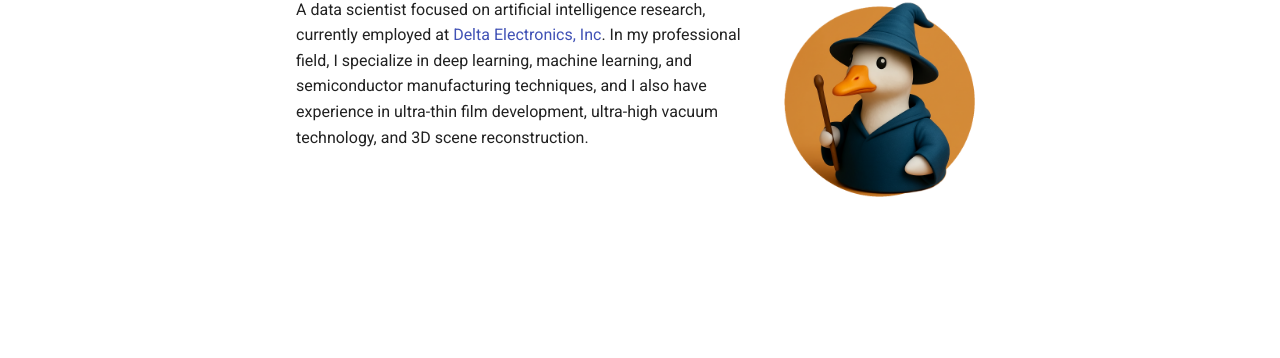
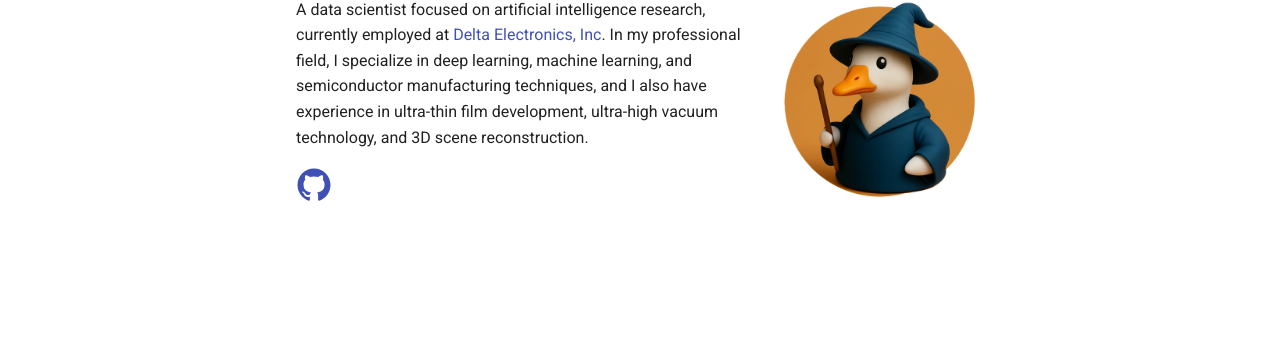
Before and after one commit to jrunkening/jrunkening, an MkDocs documentation site: the page built from docs/index.md, in a window 1280 px wide. Shown: the part 257-615 px from the top of the page. Built offline with MkDocs 1.6.1 and Material for MkDocs 9.7.7, drawn with Linux system fonts in a browser that asks for light colours.

Commit message:
Add link to my repos

```diff
--- a/mkdocs.yml
+++ b/mkdocs.yml
@@ -55,6 +55,11 @@ markdown_extensions:
   - pymdownx.tasklist:
       custom_checkbox: true
 
+  # emoji
+  - pymdownx.emoji:
+      emoji_index: !!python/name:material.extensions.emoji.twemoji
+      emoji_generator: !!python/name:material.extensions.emoji.to_svg
+
 extra_javascript:
 
   # math
```
Also changed, not shown: docs/index.md (+2 -0 lines).
